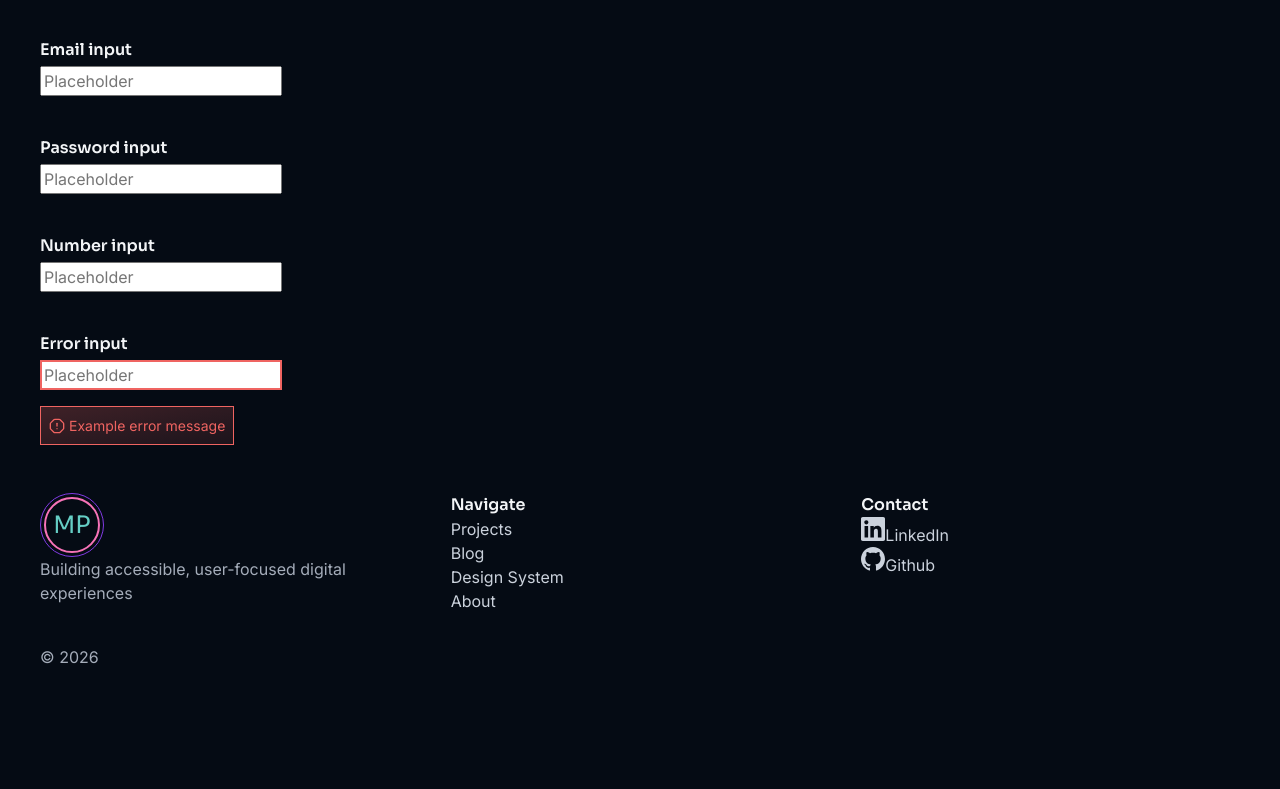
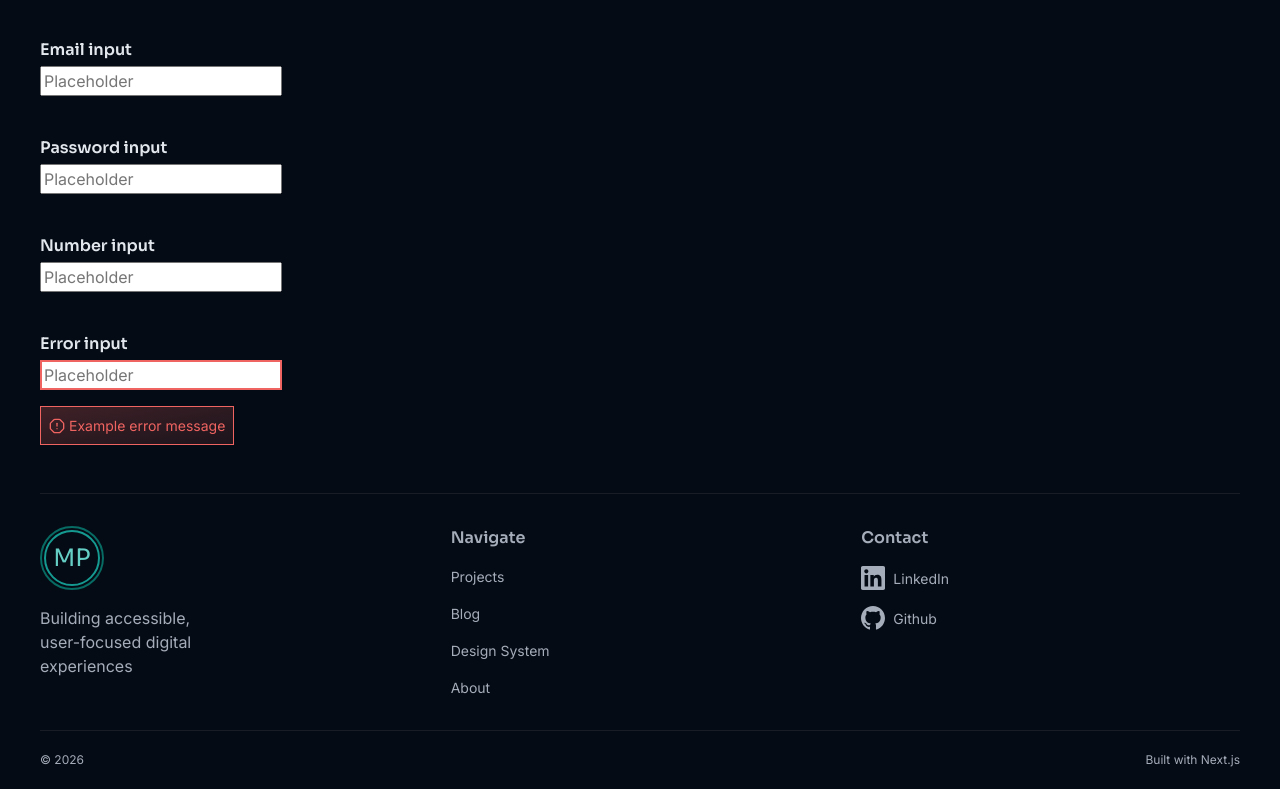
Before and after one commit to mpeck99/morgan-peck-portfolio, a Next.js app: page /design-system in a window 1280 px wide. Shown: the part 1433-2222 px from the top of the page. Before the commit the page ends 2102 px from the top, so only its background shows below. Built offline with nearby package versions, Linux system fonts and the light colour scheme.

Commit message:
adjsutng some colors

```diff
--- a/src/components/navigation/Footer.module.scss
+++ b/src/components/navigation/Footer.module.scss
@@ -3,22 +3,80 @@
   flex-direction: column;
   gap: var(--space-xl);
 
+  padding-block: var(--space-xl) var(--space-md);
+
+  border-top: 1px solid var(--color-border);
+
+  color: var(--color-text-secondary);
+
+  a {
+    color: var(--color-text-secondary);
+
+    &:hover,
+    &:focus {
+      text-decoration: underline;
+      color: var(--color-link-hover);
+    }
+  }
+
   @media (min-width: 767px) {
     display: grid;
     grid-template-columns: repeat(3, 1fr);
     grid-template-rows: 1fr auto;
+    gap: var(--space-xl) var(--space-xl);
   }
 }
 
+.site-footer__intro {
+  max-width: 15ch;
+
+  display: flex;
+  flex-direction: column;
+  gap: 1rem;
+}
+
 .site-footer__title {
+  margin-block-end: 1rem;
   font-size: var(--font-size-sm);
+
+  color: var(--color-text-secondary);
 }
 
 .site-footer__navigation {
+  font-size: var(--font-size-xs);
   ul {
+    display: flex;
+    flex-direction: column;
+    gap: 1rem;
     padding: 0;
     margin: 0;
 
     list-style-type: none;
+
+    li {
+      &:has(svg) {
+        a {
+          display: flex;
+          align-items: center;
+        }
+        svg {
+          width: 1.5rem;
+          margin-inline-end: 0.5rem;
+        }
+      }
+    }
   }
 }
+
+.site-footer__copy {
+  grid-column: 1 / -1;
+
+  padding-block-start: var(--space-md);
+
+  display: flex;
+  justify-content: space-between;
+
+  font-size: var(--font-size-2xs);
+
+  border-top: 1px solid var(--color-border);
+}
--- a/src/components/navigation/Footer.tsx
+++ b/src/components/navigation/Footer.tsx
@@ -49,7 +49,10 @@ export default function Footer() {
                             </ul>
                         </nav>
                     </div>
-                    <p>&copy; {currentYear}</p>
+                    <div className={styles["site-footer__copy"]}>
+                        <p>&copy; {currentYear}</p>
+                        <p>Built with Next.js</p>
+                    </div>
                 </div>
             </Container>
         </footer>
--- a/src/components/ui/Button/Button.module.scss
+++ b/src/components/ui/Button/Button.module.scss
@@ -57,7 +57,8 @@
 
   &:hover,
   &:focus-visible {
+    background: var(--button-outline-bg-hover);
     color: var(--button-outline-hover-text);
-    border-color: var(--button-outline-border-hover);
+    border-color: var(--color-transparent);
   }
 }
--- a/src/components/ui/ThemeToggle/ThemeToggle.module.scss
+++ b/src/components/ui/ThemeToggle/ThemeToggle.module.scss
@@ -10,7 +10,7 @@
   padding: 3px;
 
   background: var(--color-surface);
-  border: 1px solid var(--color-accent);
+  border: 1px solid var(--color-border);
   border-radius: var(--radius-full, 999px);
   cursor: pointer;
 
--- a/src/styles/globals.scss
+++ b/src/styles/globals.scss
@@ -7,17 +7,29 @@
 }
 
 html {
+  height: 100%;
+
   scroll-behavior: smooth;
 }
 
 body {
+  height: 100%;
+
   margin: 0;
+
+  display: flex;
+  flex-direction: column;
+
   background: var(--color-background);
   color: var(--color-text-primary);
   font-family: var(--font-body);
-  font-size: var(--font-size-sm);
+
   font-weight: var(--body-weight);
   line-height: var(--line-height-normal);
+}
+
+main {
+  flex-grow: 1;
 }
 
 .logo {
@@ -44,7 +56,7 @@ body {
     align-items: center;
     justify-content: center;
 
-    border: 1.5px solid var(--color-accent);
+    border: 2px solid var(--color-teal-800);
     border-radius: var(--radius-full, 999px);
     background: var(--color-background);
 
@@ -56,7 +68,7 @@ body {
       align-items: center;
       justify-content: center;
 
-      border: 2px solid var(--color-pink);
+      border: 2px solid var(--color-teal-600);
       border-radius: var(--radius-full, 999px);
 
       span {
@@ -95,7 +107,7 @@ body {
 
     &:hover,
     &:focus-visible {
-      color: var(--color-primary);
+      color: var(--color-link-hover);
     }
   }
 }
--- a/src/styles/tokens/_button-colors.scss
+++ b/src/styles/tokens/_button-colors.scss
@@ -7,13 +7,14 @@
 @use "colors";
 
 $button-dark: (
-  primary-text: map.get(colors.$colors, neutral-50),
-  primary-hover-text: map.get(colors.$colors, teal-700),
-  primary-hover-bg: map.get(colors.$colors, neutral-50),
+  primary-text: map.get(colors.$colors, neutral-950),
+  primary-hover-text: map.get(colors.$colors, neutral-100),
+  primary-hover-bg: map.get(colors.$colors, teal-700),
   outline-bg: map.get(colors.$colors, transparent),
+  outline-bg-hover: map.get(colors.$colors, teal-800),
   outline-text: map.get(colors.$colors, neutral-50),
-  outline-border: map.get(colors.$colors, purple-600),
-  outline-hover-text: map.get(colors.$colors, teal-400),
+  outline-border: map.get(colors.$colors, teal-700),
+  outline-hover-text: map.get(colors.$colors, neutral-50),
   outline-border-hover: map.get(colors.$colors, pink-600),
   disabled-bg: map.get(colors.$colors, neutral-700),
   disabled-text: map.get(colors.$colors, neutral-500),
@@ -25,10 +26,11 @@ $button-light: (
   primary-hover-text: map.get(colors.$colors, neutral-800),
   primary-hover-bg: map.get(colors.$colors, teal-500),
   outline-bg: map.get(colors.$colors, transparent),
+  outline-bg-hover: map.get(colors.$colors, teal-800),
   outline-text: map.get(colors.$colors, neutral-800),
-  outline-border: map.get(colors.$colors, purple-600),
-  outline-hover-text: map.get(colors.$colors, neutral-700),
-  outline-border-hover: map.get(colors.$colors, neutral-700),
+  outline-border: map.get(colors.$colors, teal-700),
+  outline-hover-text: map.get(colors.$colors, neutral-50),
+  outline-border-hover: map.get(colors.$colors, teal-800),
   disabled-bg: map.get(colors.$colors, neutral-200),
   disabled-text: map.get(colors.$colors, neutral-500),
   disabled-border: map.get(colors.$colors, neutral-200),
--- a/src/styles/tokens/_colors.scss
+++ b/src/styles/tokens/_colors.scss
@@ -17,6 +17,7 @@ $colors: (
   neutral-50: #ffffff,
 
   // Primary Colors
+  teal-800: #076a63,
   teal-700: #087f78,
   teal-600: #159a91,
   teal-500: #27b5a8,
--- a/src/styles/tokens/_theme-colors.scss
+++ b/src/styles/tokens/_theme-colors.scss
@@ -9,7 +9,7 @@
 $theme-dark: (
   background: map.get(colors.$colors, neutral-950),
   surface: map.get(colors.$colors, neutral-900),
-  text-primary: map.get(colors.$colors, neutral-100),
+  text-primary: map.get(colors.$colors, neutral-200),
   text-secondary: map.get(colors.$colors, neutral-400),
   primary: map.get(colors.$colors, teal-600),
   border: rgba(255, 255, 255, 0.08),
@@ -41,5 +41,5 @@ $theme-light: (
   error: map.get(colors.$colors, red-500),
   info: map.get(colors.$colors, blue-500),
   link: map.get(colors.$colors, neutral-950),
-  link-hover: map.get(colors.$colors, teal-700),
+  link-hover: map.get(colors.$colors, teal-800),
 );
```
Also changed, not shown: src/app/icon.svg.
